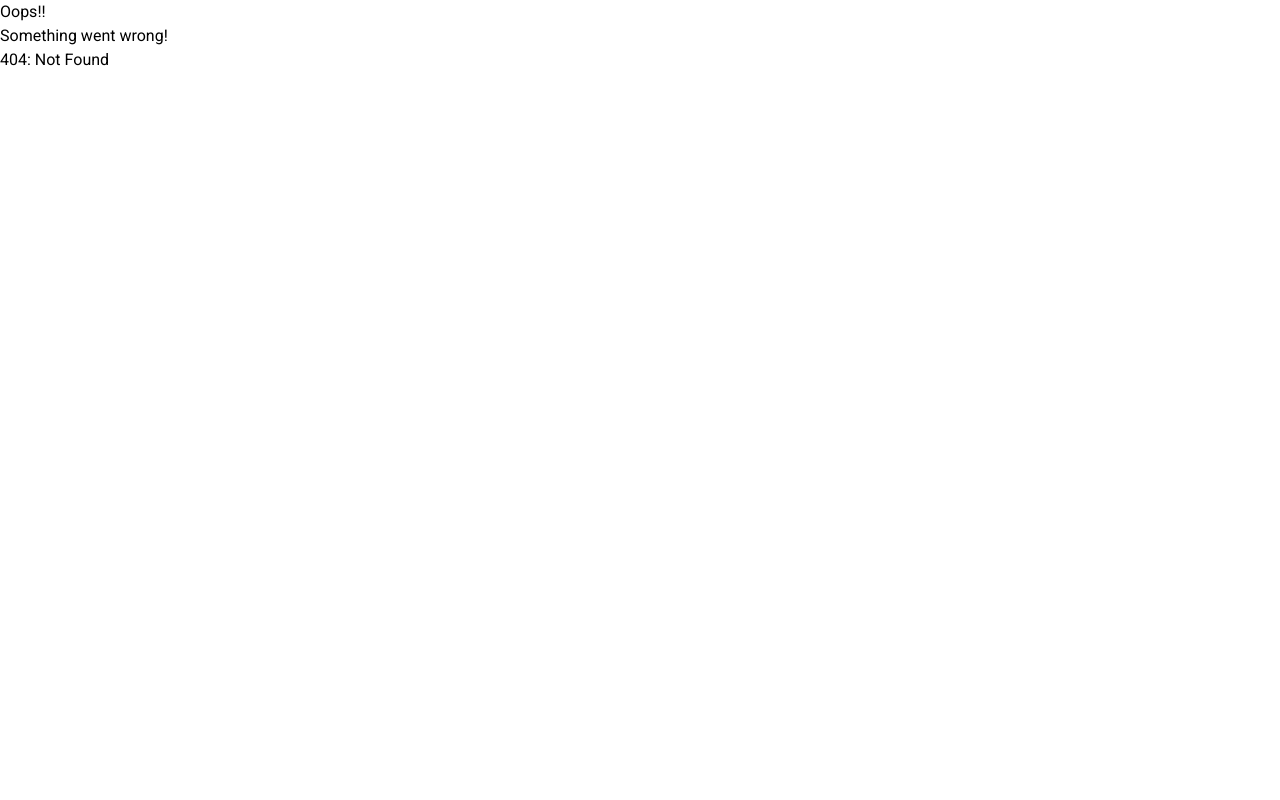
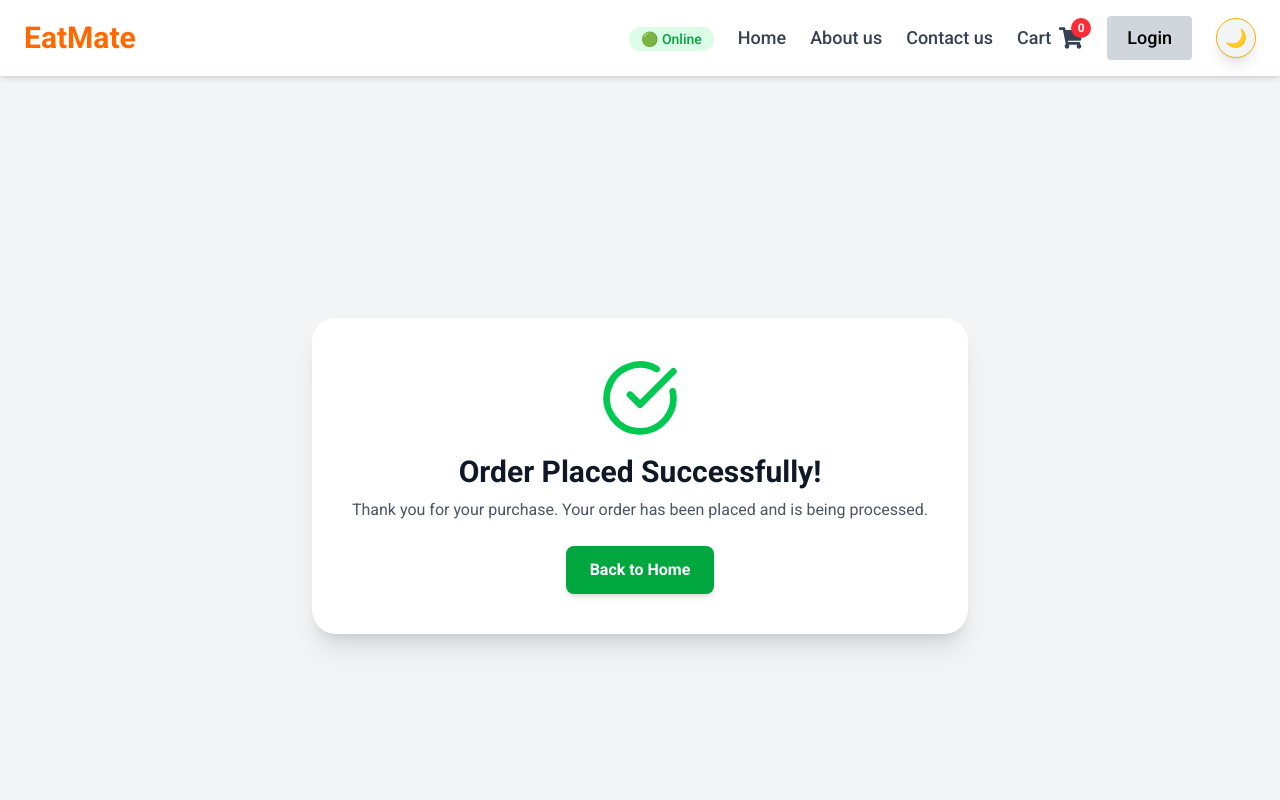
Before and after one commit to Sharma-ayush-20/EatMate, a React (Vite) app: page /orderplace in a window 1280 px wide. Before the commit this address had no page. Shown: the top 800 px of the page. Built offline with nearby package versions, Linux system fonts and the light colour scheme.

Commit message:
add changes and made orderPlaced UI

```diff
--- a/package.json
+++ b/package.json
@@ -15,7 +15,9 @@
     "@reduxjs/toolkit": "^2.9.0",
     "@tailwindcss/postcss": "^4.1.13",
     "babel": "^5.8.38",
+    "lucide-react": "^0.544.0",
     "react": "^19.1.1",
+    "react-confetti": "^6.4.0",
     "react-dom": "^19.1.1",
     "react-icons": "^5.5.0",
     "react-redux": "^9.2.0",
--- a/src/App.js
+++ b/src/App.js
@@ -12,6 +12,7 @@ import { UserContextProvider } from "./utils/UserContext";
 import { Provider } from "react-redux";
 import appStore from "./utils/appStore";
 import Cartpage from "./components/Cartpage";
+import OrderPlacedUI from "./components/OrderPlacedUI";
 
 const About = lazy(() => import("./components/About"));
 
@@ -59,6 +60,10 @@ const appRouter = createBrowserRouter([
       {
         path: "/cart",
         element: <Cartpage />
+      },
+      {
+        path: '/orderplace',
+        element: <OrderPlacedUI />
       }
     ],
     errorElement: <Error />,
--- a/src/components/Body.js
+++ b/src/components/Body.js
@@ -140,7 +140,7 @@ const Body = () => {
       </h2>
       <div className="flex items-center gap-4 sm:gap-6 px-4 sm:px-10 overflow-x-scroll scrollbar-thin scrollbar-thumb-gray-400 scrollbar-track-gray-200 scroll-smooth">
         {topFoods.map((food) => (
-          <Link key={food?.id} to={"/"}>
+          <Link key={food?.id} to={`/`}>
             <TopResMenu foodData={food} />
           </Link>
         ))}
--- a/src/components/Cartpage.js
+++ b/src/components/Cartpage.js
@@ -3,6 +3,7 @@ import { useDispatch, useSelector } from "react-redux";
 import { addItems, removeItems, clearCart } from "../utils/cartSlice";
 import { UserContext } from "../utils/UserContext";
 import { useNavigate } from "react-router-dom";
+import OrderPlacedUI from "./OrderPlacedUI";
 
 function Cartpage() {
   const { theme } = useContext(UserContext);
@@ -26,6 +27,17 @@ function Cartpage() {
     dispatch(clearCart());
   };
 
+  const subtotal = cartItems.reduce(
+    (acc, item) =>
+      acc +
+      (item?.card?.info?.price / 100 || item?.card?.info?.defaultPrice / 100) *
+        item.quantity,
+    0
+  );
+  const deliveryFee = subtotal > 0 ? 40 : 0;
+  const tax = subtotal * 0.05;
+  const total = subtotal + deliveryFee + tax;
+
   return (
     <div
       className={`p-6 min-h-screen transition-colors duration-300 ${
@@ -33,21 +45,23 @@ function Cartpage() {
       }`}
     >
       <h1 className="text-2xl font-bold mb-6">Your Cart</h1>
-      {cartItems.length !== 0 ? (
+
+      {cartItems.length !== 0 && (
         <button
           onClick={handleClearCart}
           className={`${
-            theme === "dark" ? "bg-purple-300 text-black" : "bg-orange-400"
-          } px-4 py-2 rounded mb-3 cursor-pointer font-bold`}
+            theme === "dark"
+              ? "bg-purple-300 text-black"
+              : "bg-orange-400 text-white"
+          } px-4 py-2 rounded mb-6 cursor-pointer font-bold`}
         >
           Clear Cart
         </button>
-      ) : (
-        ""
       )}
 
       {cartItems.length === 0 ? (
         <div className="flex flex-col items-center justify-center py-16">
+          {/* Empty cart icon */}
           <svg
             xmlns="http://www.w3.org/2000/svg"
             className="w-16 h-16 mb-4 text-gray-400 dark:text-gray-500"
@@ -62,6 +76,7 @@ function Cartpage() {
               d="M3 3h2l.4 2M7 13h10l4-8H5.4M7 13L5.4 5M7 13l-2 9m13-9l2 9m-5-9v9"
             />
           </svg>
+
           <p
             className={`text-lg font-medium ${
               theme === "dark" ? "text-gray-400" : "text-gray-500"
@@ -79,14 +94,18 @@ function Cartpage() {
           <button
             onClick={() => navigate("/")}
             className={`text-md mt-4 px-4 py-2 cursor-pointer rounded font-bold ${
-              theme === "dark" ? "bg-orange-400 text-black" : "bg-orange-400"
+              theme === "dark"
+                ? "bg-orange-400 text-black"
+                : "bg-orange-400 text-white"
             }`}
           >
-            See Restaurant
+            See Restaurants
           </button>
         </div>
       ) : (
-        <div className="space-y-6">
+        <div className="grid grid-cols-1 md:grid-cols-3 gap-6">
+          {/* LEFT - Cart Items */}
+          <div className="md:col-span-2 space-y-6">
             {cartItems.map((cart, index) => {
               let {
                 name,
@@ -206,6 +225,50 @@ function Cartpage() {
               );
             })}
           </div>
+
+          {/* RIGHT - Order Summary */}
+          <div
+            className={`p-6 rounded-2xl shadow-md h-fit sticky top-20
+            ${theme === "dark" ? "bg-gray-700" : "bg-gray-100"}`}
+          >
+            <h2 className="text-xl font-bold mb-4">Order Summary</h2>
+            <div className="space-y-3 text-sm">
+              <div className="flex justify-between">
+                <span>Subtotal</span>
+                <span>₹{subtotal.toFixed(2)}</span>
+              </div>
+              <div className="flex justify-between">
+                <span>Delivery Fee</span>
+                <span>₹{deliveryFee.toFixed(2)}</span>
+              </div>
+              <div className="flex justify-between">
+                <span>Tax (5%)</span>
+                <span>₹{tax.toFixed(2)}</span>
+              </div>
+              <hr
+                className={`${
+                  theme === "dark" ? "border-gray-600" : "border-gray-300"
+                }`}
+              />
+              <div className="flex justify-between font-bold text-lg">
+                <span>Total</span>
+                <span>₹{total.toFixed(2)}</span>
+              </div>
+            </div>
+
+            {/* Checkout Button */}
+            <button onClick={() => navigate('/orderplace')}
+              className={`w-full mt-6 py-3 rounded-lg font-semibold transition-colors duration-300
+              ${
+                theme === "dark"
+                  ? "bg-green-600 hover:bg-green-500 text-white"
+                  : "bg-green-500 hover:bg-green-400 text-white"
+              }`}
+            >
+              Proceed to Checkout
+            </button>
+          </div>
+        </div>
       )}
     </div>
   );
--- /dev/null
+++ b/src/components/OrderPlacedUI.js
@@ -0,0 +1,75 @@
+import React, { useContext, useState, useEffect } from "react";
+import { CheckCircle } from "lucide-react";
+import { UserContext } from "../utils/UserContext";
+import Confetti from "react-confetti";
+
+function OrderPlacedUI() {
+  const { theme } = useContext(UserContext);
+  const [showConfetti, setShowConfetti] = useState(true);
+
+  useEffect(() => {
+    const timer = setTimeout(() => setShowConfetti(false), 5000);
+    return () => clearTimeout(timer);
+  }, []);
+
+
+  return (
+    <div
+      className={`flex flex-col items-center justify-center h-screen p-6 transition-colors duration-300 ${
+        theme === "dark"
+          ? "bg-gray-800 text-white"
+          : "bg-gray-100 text-gray-900"
+      }`}
+    >
+
+      {/* Confetti */}
+      {showConfetti && <Confetti numberOfPieces={200} recycle={false} />}
+
+      <div
+        className={`rounded-3xl p-10 flex flex-col items-center shadow-xl transition-colors duration-300 ${
+          theme === "dark" ? "bg-gray-900" : "bg-white"
+        }`}
+      >
+        {/* Success Icon */}
+        <CheckCircle
+          className={`w-20 h-20 mb-4 transition-colors duration-300 ${
+            theme === "dark" ? "text-green-400" : "text-green-500"
+          }`}
+        />
+
+        {/* Heading */}
+        <h1
+          className={`text-3xl font-bold mb-2 ${
+            theme === "dark" ? "text-white" : "text-gray-900"
+          }`}
+        >
+          Order Placed Successfully!
+        </h1>
+
+        {/* Subtext */}
+        <p
+          className={`text-center mb-6 ${
+            theme === "dark" ? "text-gray-300" : "text-gray-600"
+          }`}
+        >
+          Thank you for your purchase. Your order has been placed and is being
+          processed.
+        </p>
+
+        {/* Back to Home Button */}
+        <button
+          onClick={() => (window.location.href = "/")}
+          className={`px-6 py-3 rounded-lg font-semibold shadow-md transition-all duration-200 transform hover:scale-105 ${
+            theme === "dark"
+              ? "bg-green-500 hover:bg-green-400 text-white"
+              : "bg-green-600 hover:bg-green-500 text-white"
+          }`}
+        >
+          Back to Home
+        </button>
+      </div>
+    </div>
+  );
+}
+
+export default OrderPlacedUI;
```
Also changed, not shown: 1 other file (tests, documents, lock files or other folders). Lines whose indentation alone changed are shown as unchanged.
